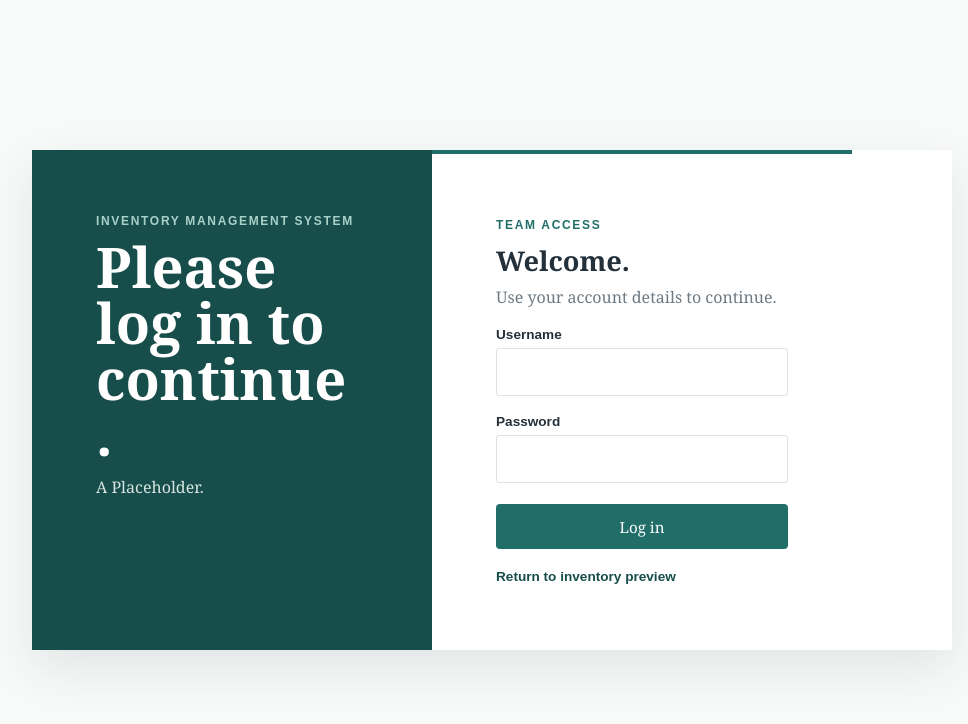
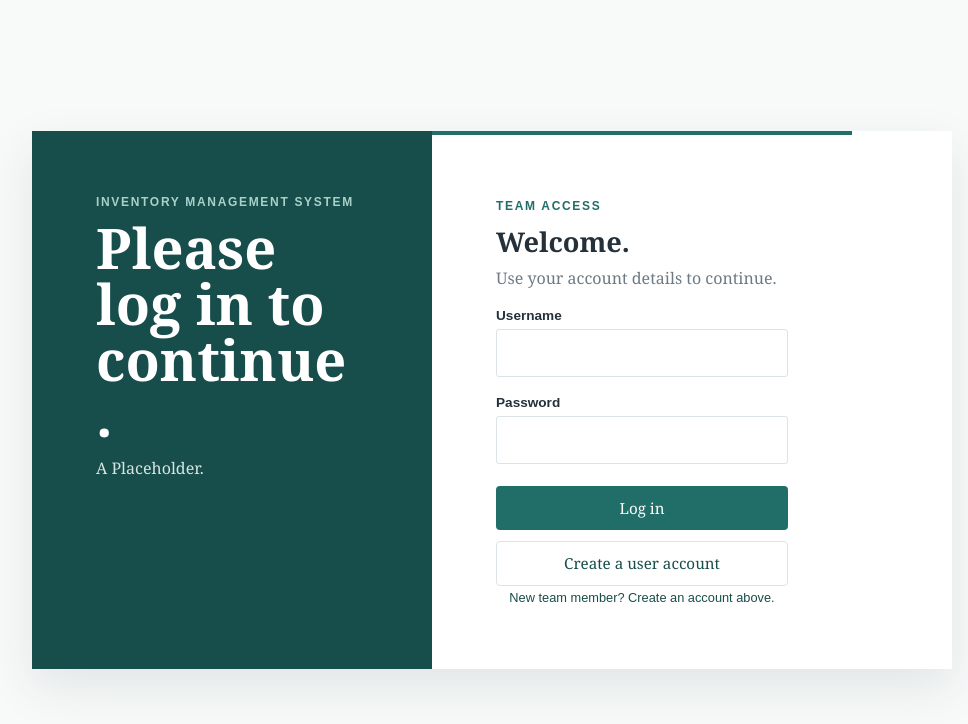
Before and after one commit to mhbuys/Inventory-Management-System, a Flask app: page /login in a window 1280 px wide. Shown: the top 724 px of the page, without its empty margins (148-1116 px from the left). Run offline with Flask 3, Linux system fonts and the light colour scheme.

Commit message:
Refresh login page action buttons
Update the login form layout to group actions in a dedicated button area, add a secondary CTA to create a user account, and replace the old return link with a concise account prompt. Styling was adjusted to support full-width primary/secondary button presentation and improve visual consistency.

```diff
--- a/template/login.html
+++ b/template/login.html
@@ -75,7 +75,7 @@
             input:focus { outline: 2px solid #8eb8b1; outline-offset: 2px; }
             .button {
                 width: 100%;
-                margin-top: 1.35rem;
+                display: block;
                 border: 1px solid transparent;
                 border-radius: 4px;
                 padding: .7rem .85rem;
@@ -83,14 +83,31 @@
                 background: var(--accent);
                 cursor: pointer;
                 font-size: .95rem;
+                text-align: center;
+                text-decoration: none;
             }
             .button:hover, .button:focus-visible { background: var(--accent-dark); }
-            .back-link {
-                display: inline-block;
-                margin-top: 1.25rem;
+            .login-actions {
+                display: grid;
+                gap: .7rem;
+                margin-top: 1.35rem;
+            }
+            .button-secondary {
                 color: var(--accent-dark);
-                font: 700 .85rem Arial, sans-serif;
+                background: transparent;
+                border-color: var(--line);
+            }
+            .button-secondary:hover, .button-secondary:focus-visible {
+                color: var(--accent-dark);
+                background: #eef7f4;
+                border-color: #8eb8b1;
+            }
+            .account-prompt {
+                margin: .25rem 0 0;
+                color: var(--accent-dark);
+                font: .8rem Arial, sans-serif;
                 text-decoration: none;
+                text-align: center;
             }
             @media (max-width: 680px) {
                 .login-layout { grid-template-columns: 1fr; }
@@ -127,10 +144,12 @@
                         <input id="username" name="username" type="text" autocomplete="username" required>
                         <label for="password">Password</label>
                         <input id="password" name="password" type="password" autocomplete="current-password" required>
-                        <button class="button" type="submit">Log in</button>
+                        <div class="login-actions">
+                            <button class="button" type="submit">Log in</button>
+                            <a class="button button-secondary" href="{{ url_for('sign_page') }}">Create a user account</a>
+                        </div>
                     </form>
-                    <!-- The return link keeps the basic page flow consistent. -->
-                    <a class="back-link" href="{{ url_for('login_page') }}">Return to inventory preview</a>
+                    <p class="account-prompt">New team member? Create an account above.</p>
                 </div>
             </section>
         </main>
```
